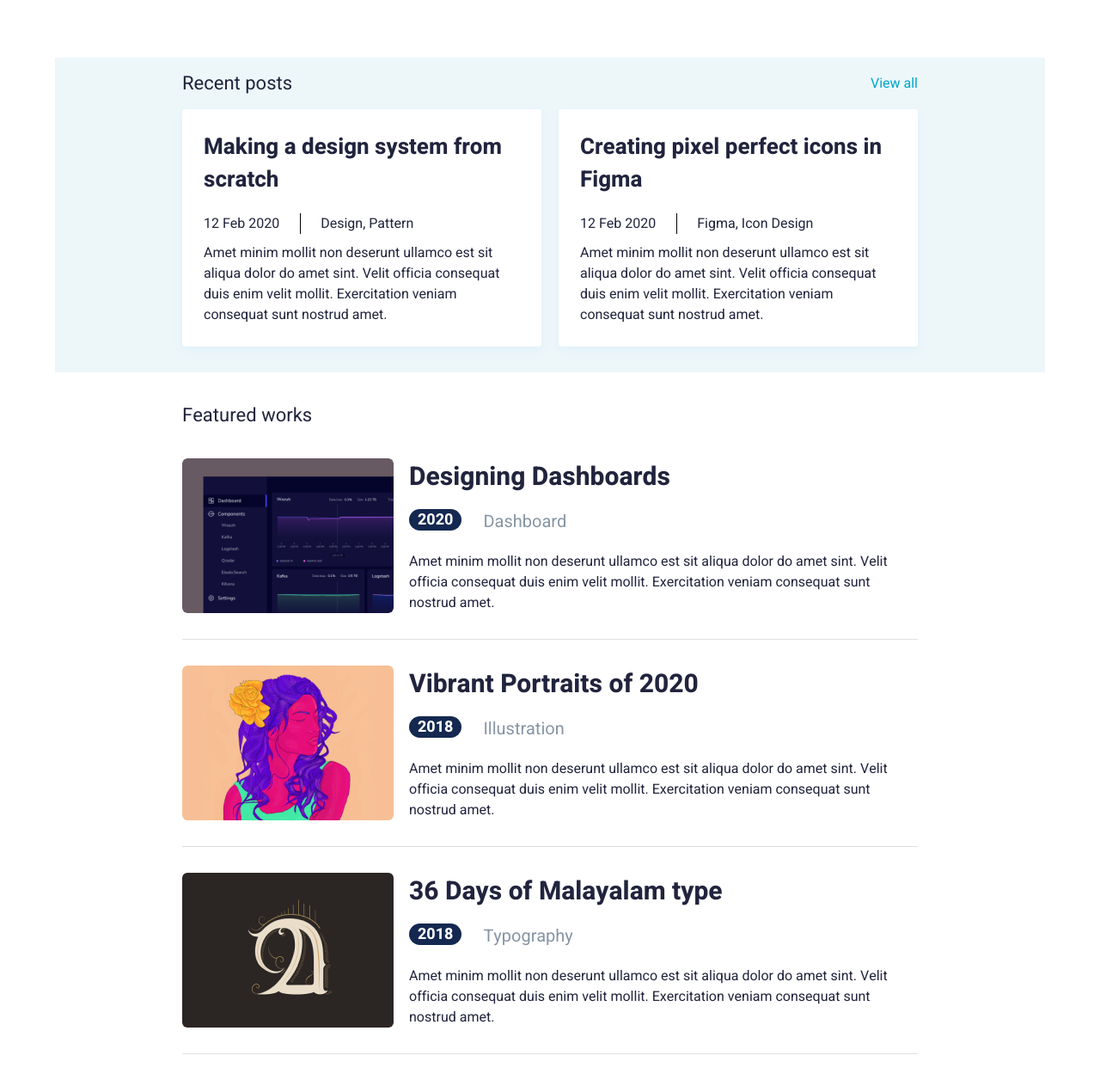
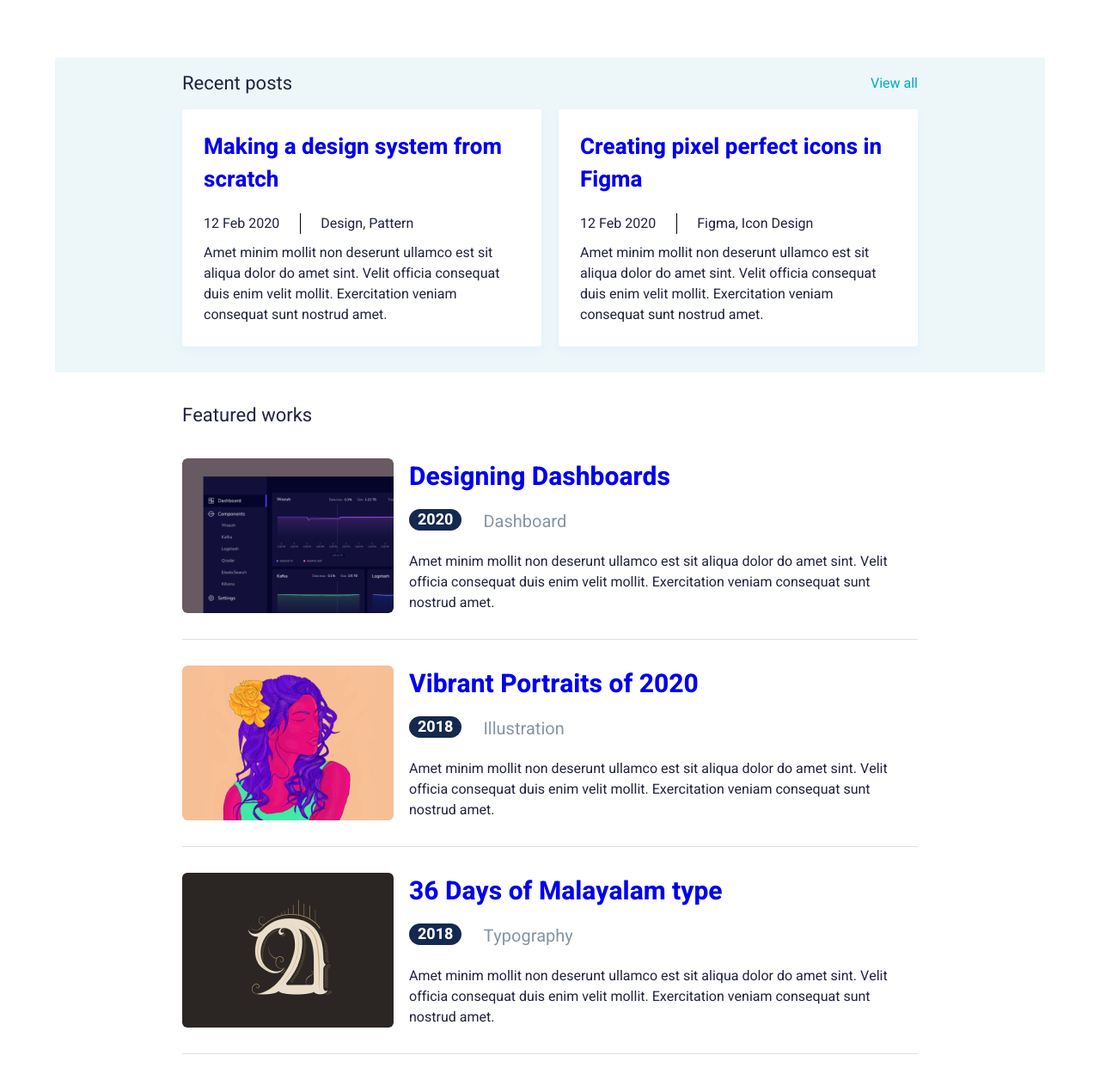
Before and after one commit to DariaGrekova/portfolio_template, a website: page app/html/index.html in a window 1280 px wide. Shown: the part 603-1859 px from the top of the page at 86% size. Drawn offline with nearby package versions, Linux system fonts and the light colour scheme; files that its build step writes are made by us from their sources; files whose address does not match are found by name.

Commit message:
fixed console error by clicking on the icon, added links to section titles

```diff
--- a/app/html/blocks/featured-works.html
+++ b/app/html/blocks/featured-works.html
@@ -8,7 +8,11 @@
         <img class="work__img" src="../../img/work_1.png" alt="Превью" />
       </div>
       <div class="work__content">
-        <h3 class="work__title">Designing Dashboards</h3>
+        <h3 class="work__title">
+          <a href="#" class="link">
+            Designing Dashboards
+          </a>
+        </h3>
         <div class="work__info">
           <div class="work__info_year">2020</div>
           <div class="work__info_type">Dashboard</div>
@@ -27,7 +31,11 @@
         <img class="work__img" src="../../img/work_2.png" alt="Превью" />
       </div>
       <div class="work__content">
-        <h3 class="work__title">Vibrant Portraits of 2020</h3>
+        <h3 class="work__title">
+          <a href="#" class="link">
+            Vibrant Portraits of 2020
+          </a>
+        </h3>
         <div class="work__info">
           <div class="work__info_year">2018</div>
           <div class="work__info_type">Illustration</div>
@@ -46,7 +54,11 @@
         <img class="work__img" src="../../img/work_3.png" alt="Превью" />
       </div>
       <div class="work__content">
-        <h3 class="work__title">36 Days of Malayalam type</h3>
+        <h3 class="work__title">
+          <a href="#" class="link">
+            36 Days of Malayalam type
+          </a>
+        </h3>
         <div class="work__info">
           <div class="work__info_year">2018</div>
           <div class="work__info_type">Typography</div>
--- a/app/html/blocks/recent-posts.html
+++ b/app/html/blocks/recent-posts.html
@@ -1,11 +1,17 @@
 <section class="recent-posts" id="Blog">
   <div class="recent-posts__title">
-    <h2 class="subtitle">Recent posts</h2>
-    <a class="recent-posts__link">View all</a>
+    <h2 class="subtitle">
+          Recent posts
+    </h2>
+    <a href="#" class="recent-posts__link">View all</a>
   </div>
   <article class="recent-posts__cards">
     <div class="card">
-      <h3 class="card__title">Making a design system from scratch</h3>
+      <h3 class="card__title">
+        <a href="#" class="link">
+          Making a design system from scratch
+        </a>
+      </h3>
       <div class="card__info">
         <div class="card__info_data">12 Feb 2020</div>
         <div class="card__info_line">
@@ -22,7 +28,11 @@
       </div>
     </div>
     <div class="card">
-      <h3 class="card__title">Creating pixel perfect icons in Figma</h3>
+      <h3 class="card__title">
+        <a href="#" class="link">
+          Creating pixel perfect icons in Figma
+        </a>
+      </h3>
       <div class="card__info">
         <div class="card__info_data">12 Feb 2020</div>
         <div class="card__info_line">
--- a/app/js/scripts/burger.js
+++ b/app/js/scripts/burger.js
@@ -12,7 +12,8 @@ export function testFunction() {
   })
 
   // scroll
-  document.querySelectorAll('a[href^="#"').forEach(link => {
+  const navigation = document.querySelector('.navigation');
+  navigation.querySelectorAll('a[href^="#"').forEach(link => {
     link.addEventListener('click', function (e) {
       e.preventDefault();
 
--- a/app/scss/reset.scss
+++ b/app/scss/reset.scss
@@ -14,3 +14,8 @@ a {
   text-decoration: none;
   cursor: pointer;
 }
+.link {
+  &:visited {
+    color: $color-dark;
+  }
+}
--- a/docs/js/main.js
+++ b/docs/js/main.js
@@ -1 +1 @@
-(()=>{"use strict";var e=[,(e,t,o)=>{function r(){var e=document.querySelector(".menu-btn"),t=document.querySelector(".menu"),o=document.querySelector(".bg");e.addEventListener("click",(function(){e.classList.toggle("active"),t.classList.toggle("active"),o.classList.toggle("active"),document.body.style.overflow=t.classList.contains("active")?"hidden":""})),document.querySelectorAll('a[href^="#"').forEach((function(r){r.addEventListener("click",(function(r){r.preventDefault();var n=this.getAttribute("href").substring(1),c=document.getElementById(n).getBoundingClientRect().top-0;window.scrollBy({top:c,behavior:"smooth"}),t.classList.contains("active")&&(e.classList.remove("active"),t.classList.remove("active"),o.classList.remove("active"),document.body.style.overflow="")}))}))}o.r(t),o.d(t,{testFunction:()=>r})}],t={};function o(r){var n=t[r];if(void 0!==n)return n.exports;var c=t[r]={exports:{}};return e[r](c,c.exports,o),c.exports}o.d=(e,t)=>{for(var r in t)o.o(t,r)&&!o.o(e,r)&&Object.defineProperty(e,r,{enumerable:!0,get:t[r]})},o.o=(e,t)=>Object.prototype.hasOwnProperty.call(e,t),o.r=e=>{"undefined"!=typeof Symbol&&Symbol.toStringTag&&Object.defineProperty(e,Symbol.toStringTag,{value:"Module"}),Object.defineProperty(e,"__esModule",{value:!0})};var r={};o.r(r),(0,o(1).testFunction)()})();
+(()=>{"use strict";var e=[,(e,t,o)=>{function r(){var e=document.querySelector(".menu-btn"),t=document.querySelector(".menu"),o=document.querySelector(".bg");e.addEventListener("click",(function(){e.classList.toggle("active"),t.classList.toggle("active"),o.classList.toggle("active"),document.body.style.overflow=t.classList.contains("active")?"hidden":""})),document.querySelector(".navigation").querySelectorAll('a[href^="#"').forEach((function(r){r.addEventListener("click",(function(r){r.preventDefault();var n=this.getAttribute("href").substring(1),c=document.getElementById(n).getBoundingClientRect().top-0;window.scrollBy({top:c,behavior:"smooth"}),t.classList.contains("active")&&(e.classList.remove("active"),t.classList.remove("active"),o.classList.remove("active"),document.body.style.overflow="")}))}))}o.r(t),o.d(t,{testFunction:()=>r})}],t={};function o(r){var n=t[r];if(void 0!==n)return n.exports;var c=t[r]={exports:{}};return e[r](c,c.exports,o),c.exports}o.d=(e,t)=>{for(var r in t)o.o(t,r)&&!o.o(e,r)&&Object.defineProperty(e,r,{enumerable:!0,get:t[r]})},o.o=(e,t)=>Object.prototype.hasOwnProperty.call(e,t),o.r=e=>{"undefined"!=typeof Symbol&&Symbol.toStringTag&&Object.defineProperty(e,Symbol.toStringTag,{value:"Module"}),Object.defineProperty(e,"__esModule",{value:!0})};var r={};o.r(r),(0,o(1).testFunction)()})();
```
Also changed, not shown: docs/index.html (+31 -9 lines), docs/css/main.css.
